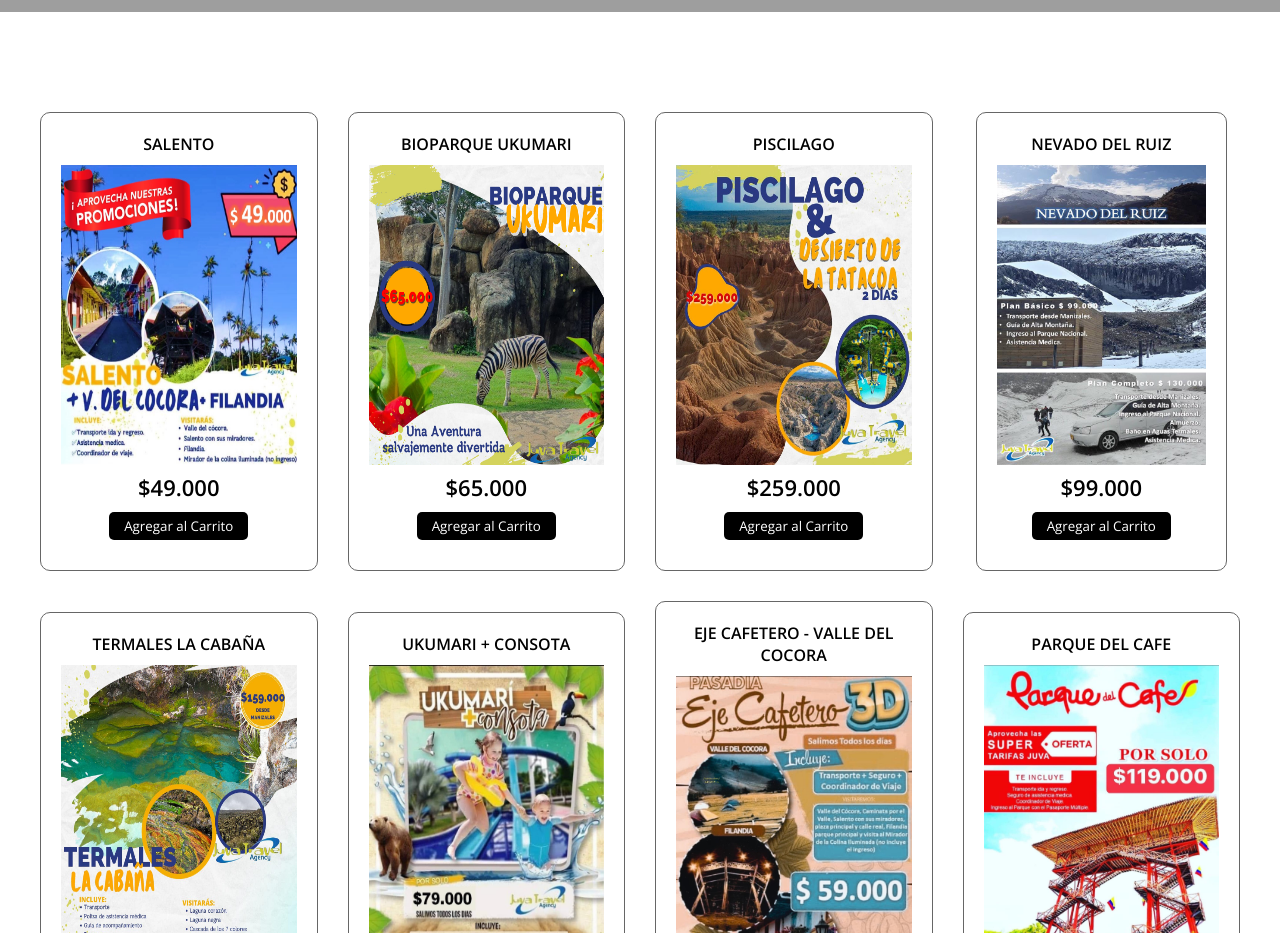
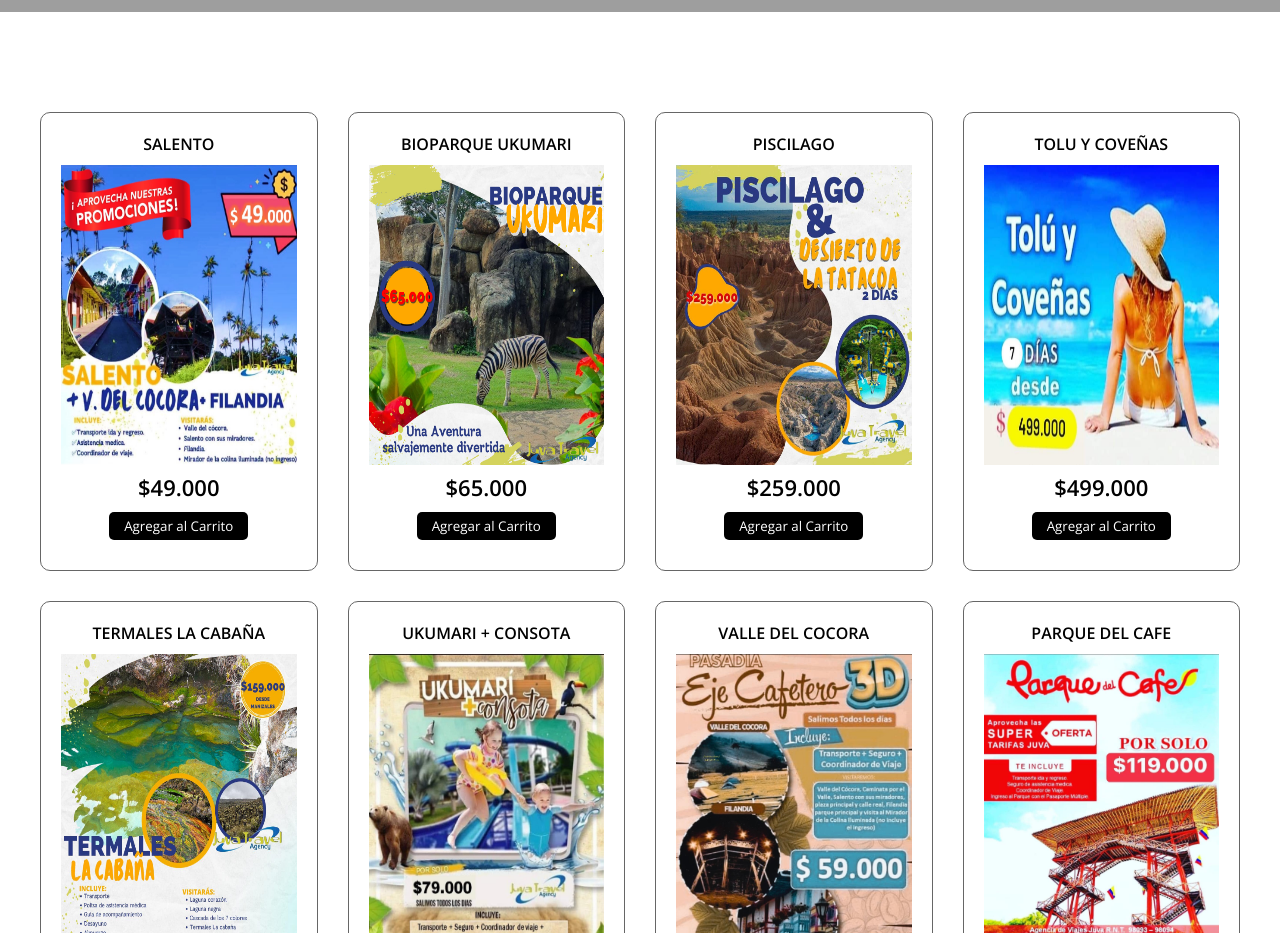
Before and after one commit to JuanVera11/PROYECTO-DE-GRADO---JUVA-TRAVEL, a plain HTML site: page Carrito.html in a window 1280 px wide. Shown: the part 840-1773 px from the top of the page. Drawn offline with nearby package versions, Linux system fonts and the light colour scheme; grey boxes are pictures that could not be loaded.

Commit message:
nuevos cambios en carrito.html

```diff
--- a/CSS/carrito.css
+++ b/CSS/carrito.css
@@ -27,6 +27,7 @@
     /* oculto lo que queda fuera del .contenedor */
     contain: paint;
 }
+
 /* SECCION CONTENEDOR DE ITEMS */
 .contenedor .contenedor-items{
     margin-top: 40px;
@@ -54,6 +55,11 @@
 }
 
 .contenedor .contenedor-items .item .img-item{
+    width: 100%;
+}
+
+.nevado-item{
+    height: 300px;
     width: 100%;
 }
 .contenedor .contenedor-items .item:hover{
--- a/CSS/destinos.css
+++ b/CSS/destinos.css
@@ -29,7 +29,7 @@
     margin-right: 0; /* Elimina el margen derecho del último elemento para evitar espacio extra */
 }
 span{
-    color: white;
+    color: Black;
 }
 nav ul li{
 list-style-type: none;
--- a/Carrito.html
+++ b/Carrito.html
@@ -77,9 +77,9 @@
                 <button class="boton-item">Agregar al Carrito</button>
             </div>
             <div class="item">
-                <span class="titulo-item">Nevado del Ruiz</span>
-                <img src="images/Nevado del Ruiz.jpg" alt="Nevado del Ruiz" class="img-item">
-                <span class="precio-item">$99.000</span>
+                <span class="titulo-item">Tolu y Coveñas</span>
+                <img src="images/Tolu y Coveñas - Carrito.jpg" alt="Tolu y Coveñas" class="img-item">
+                <span class="precio-item">$499.000</span>
                 <button class="boton-item">Agregar al Carrito</button>
             </div>
             <div class="item">
@@ -95,7 +95,7 @@
                 <button class="boton-item">Agregar al Carrito</button>
             </div>
             <div class="item">
-                <span class="titulo-item">Eje Cafetero - Valle del Cocora</span>
+                <span class="titulo-item"> Valle del Cocora</span>
                 <img src="images/Eje Cafetero- Valle del Cocora.jpg" alt="Eje Cafetero- Valle del Cocora" class="img-item">
                 <span class="precio-item">$59.000</span>
                 <button class="boton-item">Agregar al Carrito</button>
```
Also changed, not shown: images/Tolu y Coveñas - Carrito.jpg (added).
